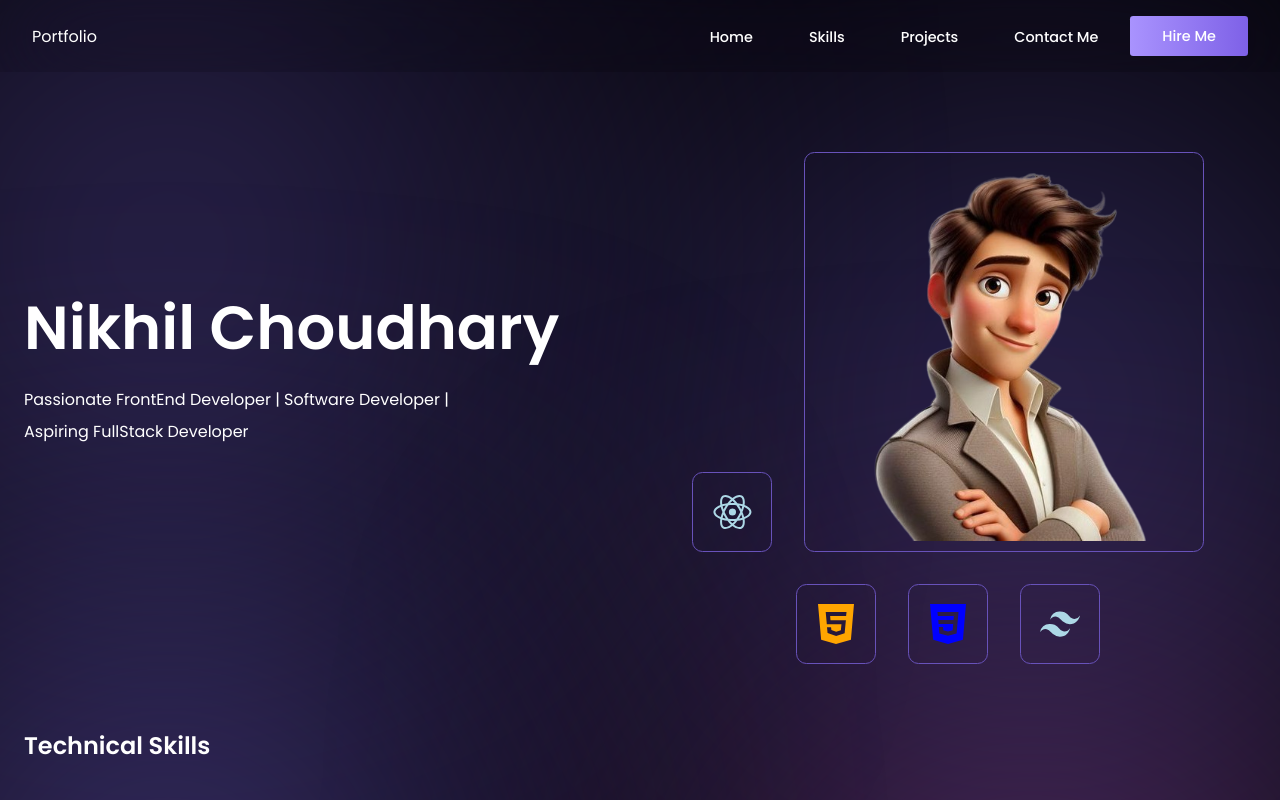
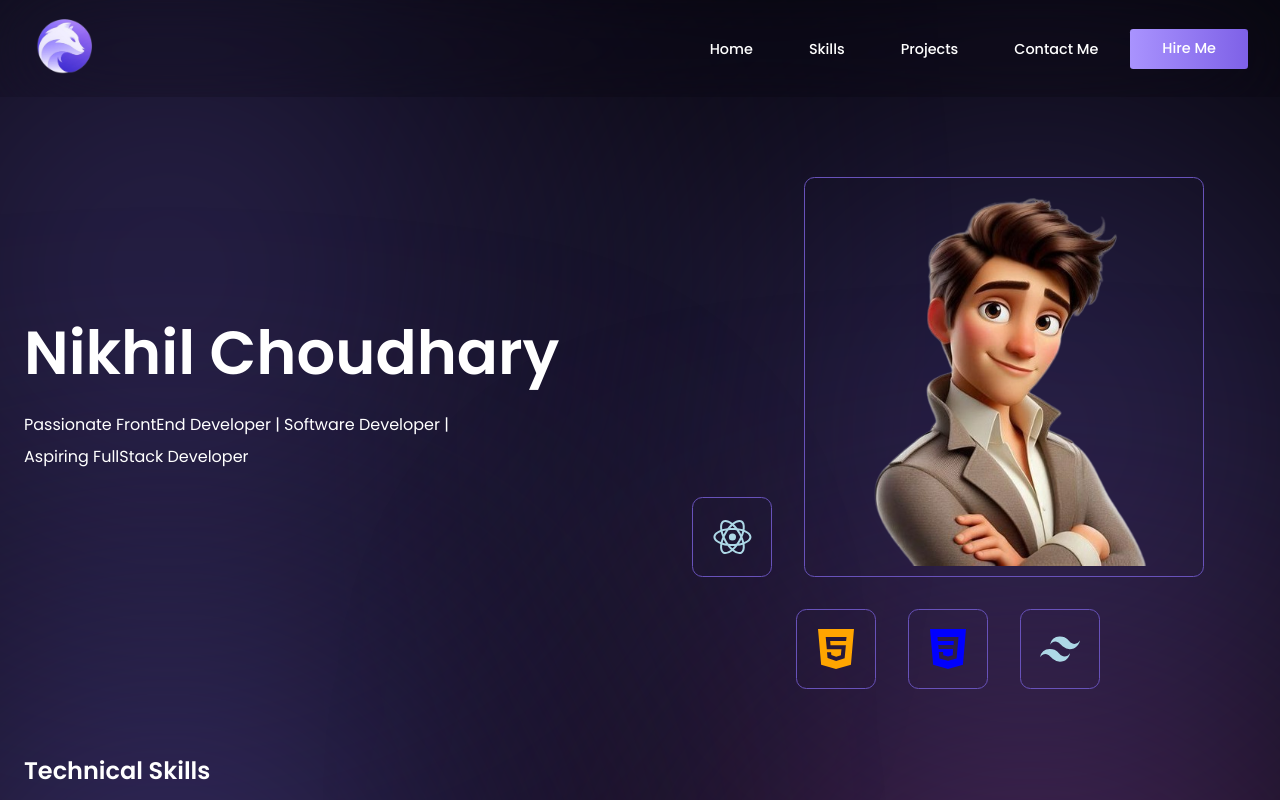
Before and after one commit to confidential-info/My_Portfolio, a React (Create React App) app: page / in a window 1280 px wide. Shown: the top 800 px of the page. Built offline with nearby package versions, Linux system fonts and the light colour scheme.

Commit message:
Adding Logo

```diff
--- a/public/index.html
+++ b/public/index.html
@@ -24,7 +24,7 @@
       work correctly both with client-side routing and a non-root public URL.
       Learn how to configure a non-root public URL by running `npm run build`.
     -->
-    <title>React App</title>
+    <title>Portfolio</title>
   </head>
   <body>
     <noscript>You need to enable JavaScript to run this app.</noscript>
--- a/src/components/Navbar/Navbar.css
+++ b/src/components/Navbar/Navbar.css
@@ -18,9 +18,9 @@
     margin: 0 auto;
 }
 
-.logo
+.logo > img
 {
-    width: 12rem;
+    width: 4rem;
     height: auto;
 }
 
--- a/src/components/Navbar/Navbar.jsx
+++ b/src/components/Navbar/Navbar.jsx
@@ -18,7 +18,7 @@ function Navbar()
         <MNav isOpen={openMenu} toggleMenu={toggleMenu} />
         <nav className="nav-wrapper">
             <div className="nav-content">
-                <p className="logo">Portfolio</p>
+                <p className="logo"><img src="../LOGO.png" alt="Portfolio logo" /></p>
                 <ul>
                     <li><a className="menu-item">Home</a></li>
                     <li><a className="menu-item">Skills</a></li>
```
Also changed, not shown: public/LOGO.png (added).
